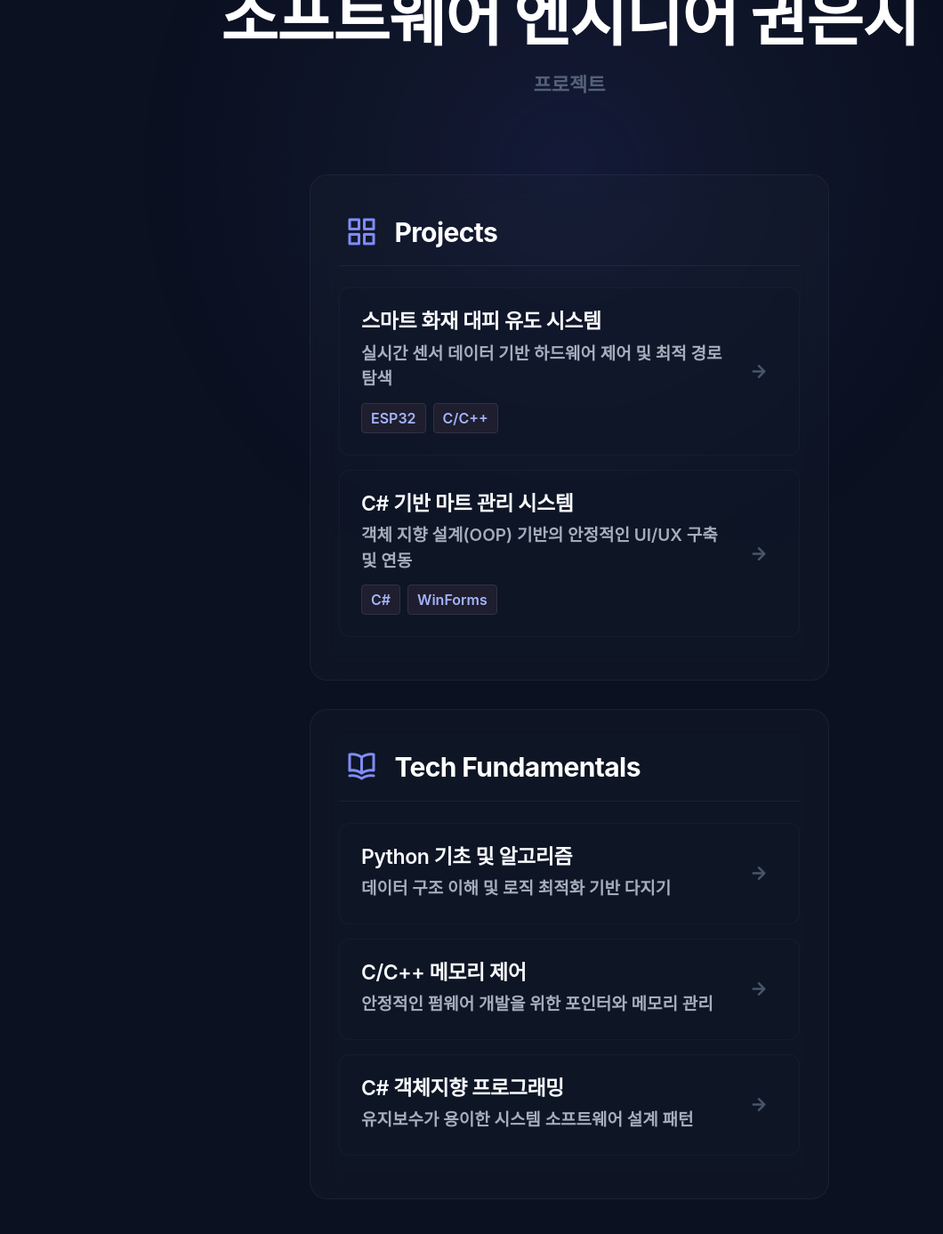
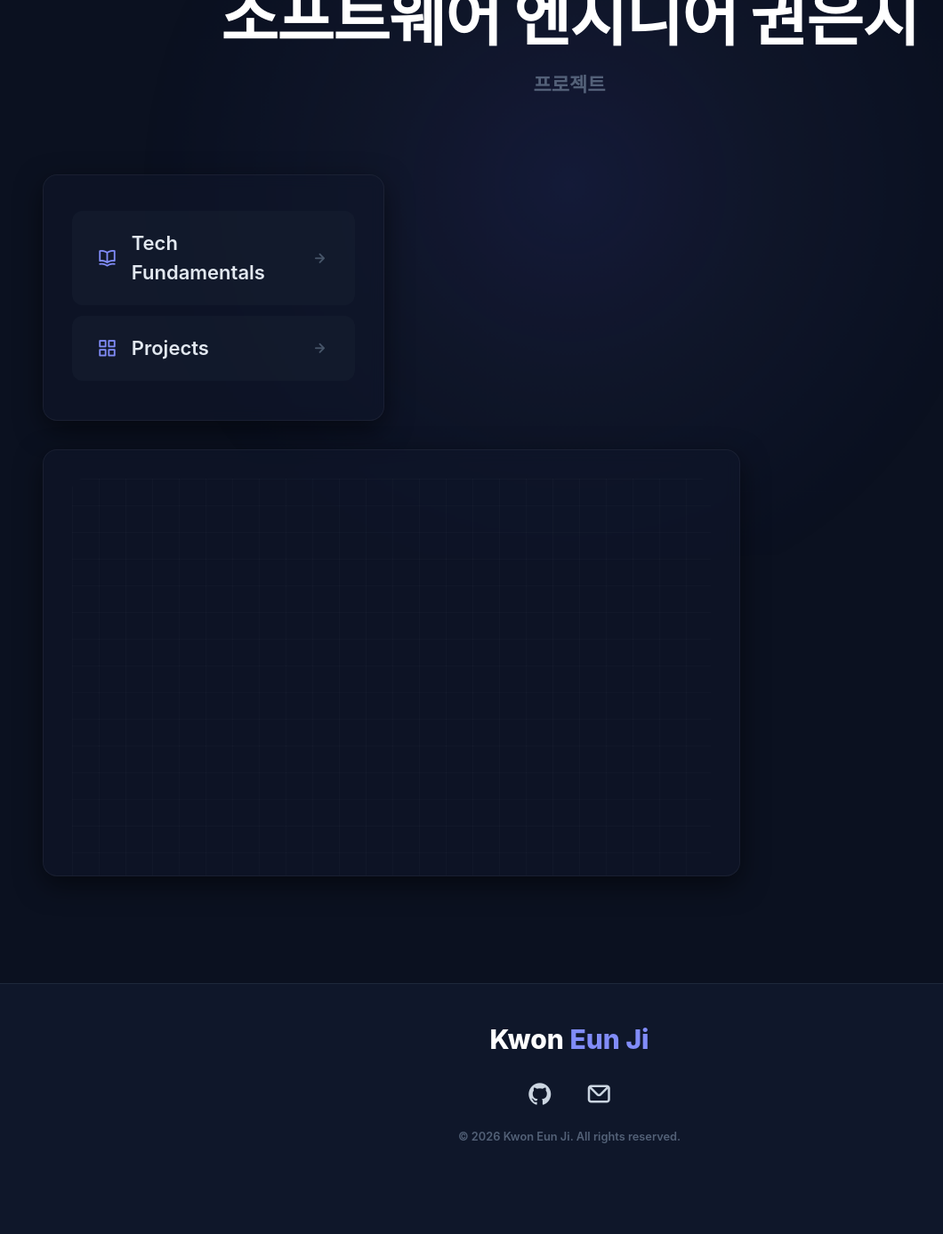
Before and after one commit to eunji021/eunji021.github.io, a Jekyll site: the page built from index.html, in a window 1280 px wide and 1400 px high, scrolled down 216 px. Shown: the top 1387 px of the window at 89% size, without its empty margins (0-1060 px from the left). Built offline with Jekyll 4.4.1, drawn with Linux system fonts in a browser that asks for light colours; nearby versions of some CDN libraries; some web fonts are replaced; comment, search, counter and statistics services are not loaded.

Commit message:
기존테마2

```diff
--- a/index.html
+++ b/index.html
@@ -17,13 +17,72 @@
       <p class="hero-subtitle" style="font-size: 1.1rem; color: #64748b; font-weight: 600;">프로젝트</p>
     </div>
 
-    <!-- Two-Column Layout -->
-    <div class="columns" style="display: flex; align-items: stretch; gap: 32px; justify-content: center;">
+    <!-- Split Layout Structure -->
+    <div class="columns" style="display: flex; align-items: stretch; gap: 32px;">
 
-      <!-- Left Column: Projects -->
-      <div class="column col-6 col-md-12" style="display: flex;">
-        <div class="dashboard-panel" style="width: 100%;">
-          <h3 class="dashboard-title">
+      <!-- Left Panel: MENU -->
+      <div class="column col-4 col-md-12">
+        <div class="modern-panel dash-menu" style="height: 100%;">
+          <ul class="menu-list" style="list-style: none; padding: 0; margin: 0;">
+            <li class="menu-item" id="menu-tech">
+              <div style="display: flex; align-items: center;">
+                <span class="menu-icon"><i class="uil uil-book-open"></i></span> Tech Fundamentals
+              </div>
+              <i class="uil uil-arrow-right list-arrow"></i>
+            </li>
+            <li class="menu-item" id="menu-projects">
+              <div style="display: flex; align-items: center;">
+                <span class="menu-icon"><i class="uil uil-apps"></i></span> Projects
+              </div>
+              <i class="uil uil-arrow-right list-arrow"></i>
+            </li>
+          </ul>
+        </div>
+      </div>
+
+      <!-- Right Panel: CONTENT AREA -->
+      <div class="column col-8 col-md-12">
+        <div class="modern-panel dash-content" id="dash-content-area" style="position: relative; overflow: hidden; height: 100%; min-height: 480px;">
+
+          <!-- Default State -->
+          <div class="content-view active" id="view-default" style="display: flex; align-items: center; justify-content: center; height: 100%;">
+             <!-- Empty, Grid line background via CSS -->
+          </div>
+
+          <!-- Tech Fundamentals View -->
+          <div class="content-view" id="view-tech" style="overflow-y: auto; max-height: 100%; padding-right: 12px;">
+            <h3 class="dashboard-title" style="margin-top: 0;">
+              <i class="uil uil-book-open" style="color: #818cf8; margin-right: 12px; font-size: 1.8rem;"></i> Tech Fundamentals
+            </h3>
+
+            <a href="{{ site.baseurl }}/tech-fundamentals" class="list-item">
+              <div class="list-content">
+                <h4 class="list-title">Python 기초 및 알고리즘</h4>
+                <p class="list-desc">데이터 구조 이해 및 로직 최적화 기반 다지기</p>
+              </div>
+              <i class="uil uil-arrow-right list-arrow"></i>
+            </a>
+
+            <a href="{{ site.baseurl }}/tech-fundamentals" class="list-item">
+              <div class="list-content">
+                <h4 class="list-title">C/C++ 메모리 제어</h4>
+                <p class="list-desc">안정적인 펌웨어 개발을 위한 포인터와 메모리 관리</p>
+              </div>
+              <i class="uil uil-arrow-right list-arrow"></i>
+            </a>
+
+            <a href="{{ site.baseurl }}/tech-fundamentals" class="list-item">
+              <div class="list-content">
+                <h4 class="list-title">C# 객체지향 프로그래밍</h4>
+                <p class="list-desc">유지보수가 용이한 시스템 소프트웨어 설계 패턴</p>
+              </div>
+              <i class="uil uil-arrow-right list-arrow"></i>
+            </a>
+          </div>
+
+          <!-- Projects View -->
+          <div class="content-view" id="view-projects" style="overflow-y: auto; max-height: 100%; padding-right: 12px;">
+            <h3 class="dashboard-title" style="margin-top: 0;">
               <i class="uil uil-apps" style="color: #818cf8; margin-right: 12px; font-size: 1.8rem;"></i> Projects
             </h3>
 
@@ -51,38 +110,7 @@
               <i class="uil uil-arrow-right list-arrow"></i>
             </a>
           </div>
-      </div>
 
-      <!-- Right Column: Tech Fundamentals -->
-      <div class="column col-6 col-md-12" style="display: flex;">
-        <div class="dashboard-panel" style="width: 100%;">
-          <h3 class="dashboard-title">
-            <i class="uil uil-book-open" style="color: #818cf8; margin-right: 12px; font-size: 1.8rem;"></i> Tech Fundamentals
-          </h3>
-
-          <a href="{{ site.baseurl }}/tech-fundamentals" class="list-item">
-            <div class="list-content">
-              <h4 class="list-title">Python 기초 및 알고리즘</h4>
-              <p class="list-desc">데이터 구조 이해 및 로직 최적화 기반 다지기</p>
-            </div>
-            <i class="uil uil-arrow-right list-arrow"></i>
-          </a>
-
-          <a href="{{ site.baseurl }}/tech-fundamentals" class="list-item">
-            <div class="list-content">
-              <h4 class="list-title">C/C++ 메모리 제어</h4>
-              <p class="list-desc">안정적인 펌웨어 개발을 위한 포인터와 메모리 관리</p>
-            </div>
-            <i class="uil uil-arrow-right list-arrow"></i>
-          </a>
-
-          <a href="{{ site.baseurl }}/tech-fundamentals" class="list-item">
-            <div class="list-content">
-              <h4 class="list-title">C# 객체지향 프로그래밍</h4>
-              <p class="list-desc">유지보수가 용이한 시스템 소프트웨어 설계 패턴</p>
-            </div>
-            <i class="uil uil-arrow-right list-arrow"></i>
-          </a>
         </div>
       </div>
 
```
Also changed, not shown: other parts of index.html (+46 -0 lines). Lines whose indentation alone changed are shown as unchanged.
